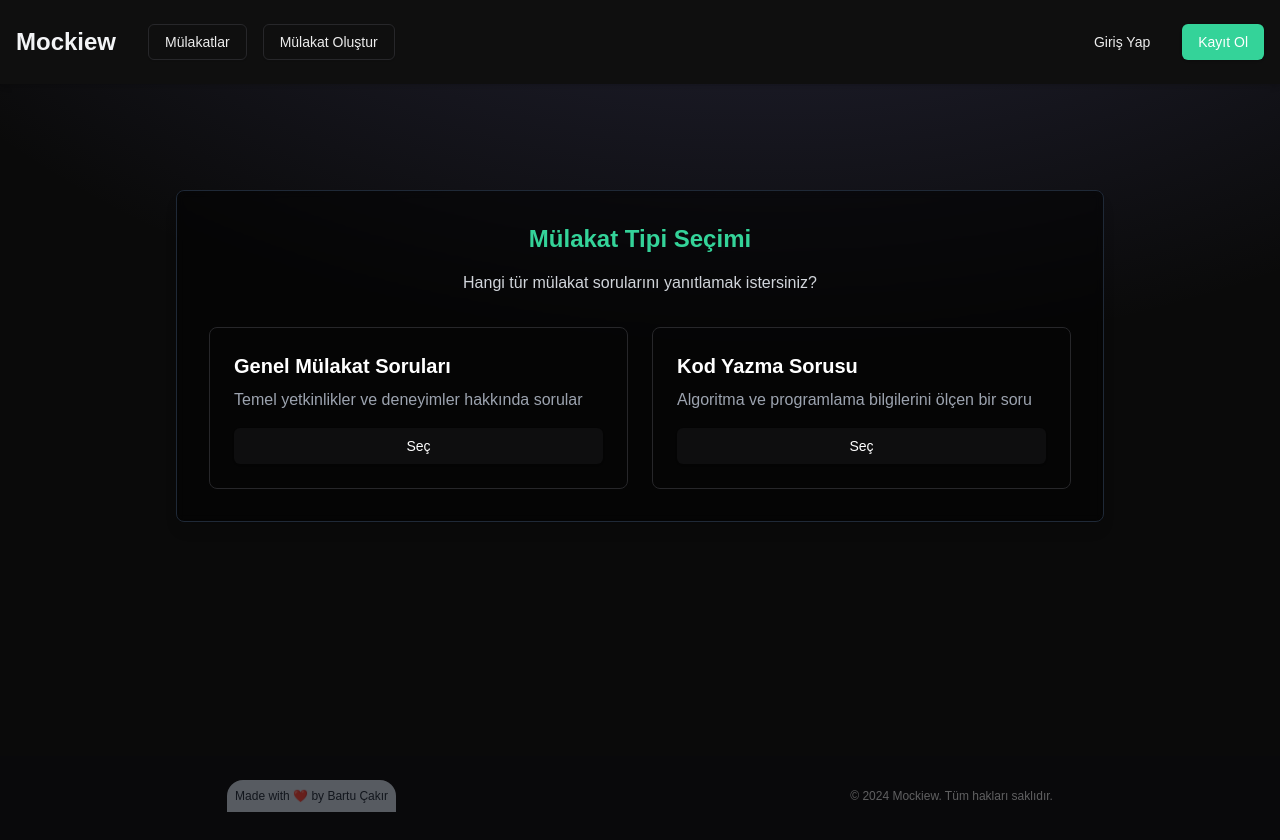
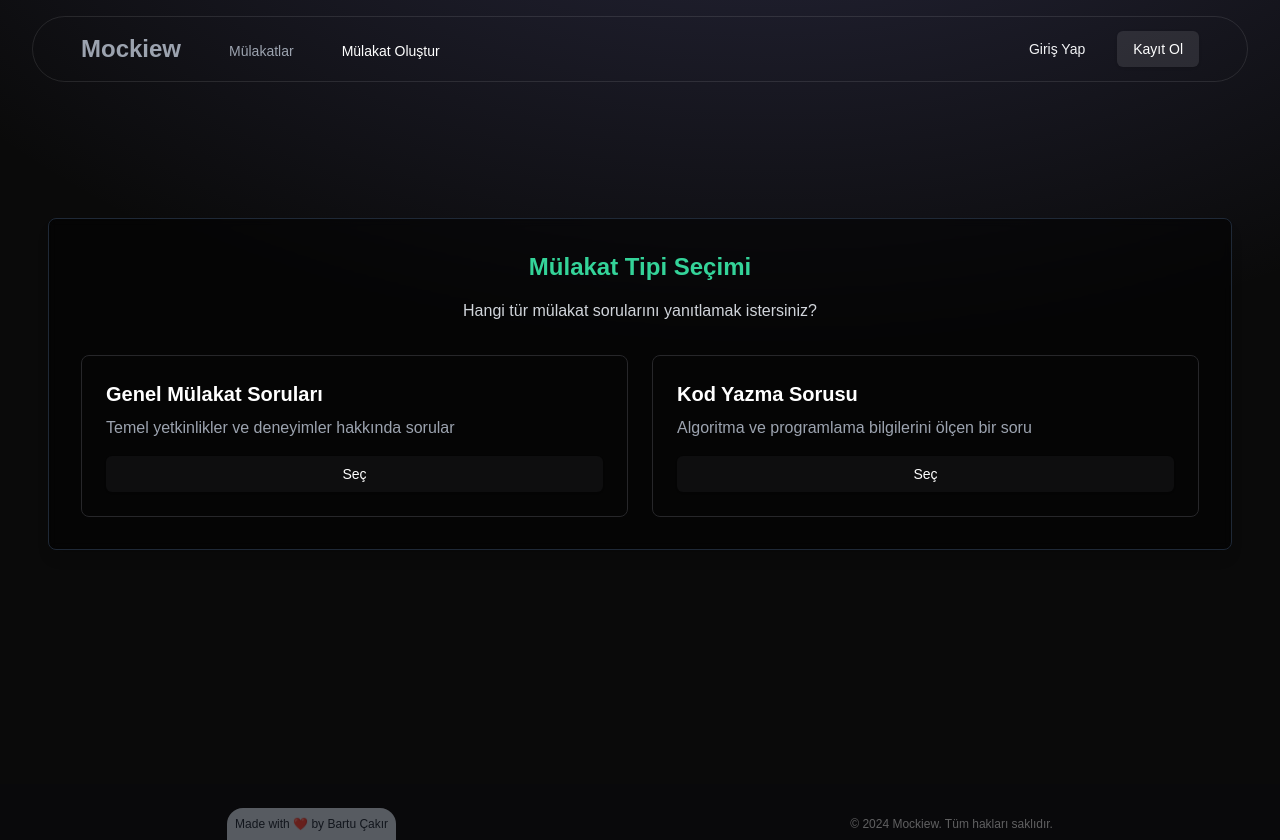
Before and after one commit to bartwo21/mockiew, a Next.js app: page /interview in a window 1280 px wide. Before the commit the page ends 812 px from the top, so only its background shows below. Built offline with nearby package versions, Linux system fonts and the light colour scheme; no server answers.

Commit message:
feat: new navbar ui, new code editor and output ui, resizable feature

```diff
--- a/src/app/globals.css
+++ b/src/app/globals.css
@@ -99,7 +99,7 @@ body {
 .bg-radial-gradient {
   background: radial-gradient(
     circle,
-    rgba(9, 9, 11, 0) 30%,
+    rgba(9, 9, 11, 0) 60%,
     rgba(9, 9, 11, 0.8) 90%
   );
 }
--- a/src/app/interview/page.tsx
+++ b/src/app/interview/page.tsx
@@ -92,7 +92,7 @@ export default function InterviewPage() {
   return (
     <div className="flex flex-col items-center justify-center lg:mt-8 mt-4 min-h-[60vh]">
       <BackgroundGradient />
-      <div className="w-full lg:w-3/4 flex flex-col px-4">
+      <div className="w-full lg:w-full flex flex-col px-12">
         <div className="grid w-full gap-2">
           {!interviewStarted ? (
             jobTitleState == null ? (
--- a/src/app/interviews/page.tsx
+++ b/src/app/interviews/page.tsx
@@ -18,7 +18,7 @@ export default async function page() {
   const interviews = email ? await getAllInterviews(email) : [];
 
   return (
-    <div className="flex flex-col items-center justify-center p-10 mx-auto relative h-full w-full bg-transparent">
+    <div className="flex flex-col items-center justify-center p-10 mx-auto h-full w-full bg-transparent">
       <div className="absolute top-0 z-[-2] w-full h-full bg-neutral-950 bg-[radial-gradient(ellipse_80%_80%_at_50%_-35%,rgba(120,119,198,0.15),rgba(255,255,255,0))]"></div>
       <h1 className="text-primary text-2xl text-left w-5/6 ml-8">
         Mülakatlarım
--- a/src/app/layout.tsx
+++ b/src/app/layout.tsx
@@ -39,7 +39,7 @@ export default async function RootLayout({
           className={`${geistSans.variable} ${geistMono.variable} antialiased flex flex-col min-h-screen`}
         >
           <Header session={session} />
-          <main className="flex-grow">
+          <main className="flex-grow mt-28">
             {children}
             <Toaster />
           </main>
--- a/src/app/page.tsx
+++ b/src/app/page.tsx
@@ -23,8 +23,8 @@ export default function LandingPage({ searchParams }: { searchParams: any }) {
         }
       />
 
-      <div className="absolute inset-0 bg-grid-pattern -mt-4"></div>
-      <div className="absolute inset-0 bg-radial-gradient"></div>
+      <div className="absolute inset-0 bg-grid-pattern -mt-28"></div>
+      <div className="absolute inset-0 bg-radial-gradient -mt-28"></div>
       <div className="absolute inset-0 z-20 hidden md:block">
         <CustomAvatar
           src="/avatar1.jpg"
@@ -47,7 +47,7 @@ export default function LandingPage({ searchParams }: { searchParams: any }) {
           iconRotation="right-16 -bottom-6 rotate-[135deg]"
         />
       </div>
-      <section className="relative flex items-center flex-col justify-center container mx-auto text-center mb-20 z-20 md:mt-32 mt-10 h-[40vh]">
+      <section className="relative flex items-center flex-col justify-center container mx-auto text-center mb-20 z-20 md:mt-32 mt-10 h-[50vh]">
         <h2 className="md:text-7xl text-4xl font-bold text-gray-100 mb-6">
           Mülakatlara Hazır Olun
         </h2>
--- a/src/components/interviews/ClientInterviewCard.tsx
+++ b/src/components/interviews/ClientInterviewCard.tsx
@@ -73,9 +73,9 @@ export default function ClientInterviewCard({ interview }: any) {
                 {loading ? (
                   <div className="flex justify-center items-center dark:invert pr-2 pl-1">
                     <span className="sr-only">Loading...</span>
-                    <div className="h-1 w-1 ml-1 bg-white rounded-full animate-bounce [animation-delay:-0.3s]"></div>
-                    <div className="h-1 w-1 ml-1 bg-white rounded-full animate-bounce [animation-delay:-0.15s]"></div>
-                    <div className="h-1 w-1 ml-1 bg-white rounded-full animate-bounce"></div>
+                    <div className="h-[2px] w-[2px] ml-1 bg-white rounded-full animate-bounce [animation-delay:-0.3s]"></div>
+                    <div className="h-[2px] w-[2px] ml-1 bg-white rounded-full animate-bounce [animation-delay:-0.15s]"></div>
+                    <div className="h-[2px] w-[2px] ml-1 bg-white rounded-full animate-bounce"></div>
                   </div>
                 ) : (
                   <>
--- a/src/components/navbar/header.tsx
+++ b/src/components/navbar/header.tsx
@@ -7,12 +7,22 @@ import { usePathname, useRouter } from "next/navigation";
 
 export default function Header({ session }: { session: any }) {
   const [isMenuOpen, setIsMenuOpen] = useState(false);
+  const [isScrolled, setIsScrolled] = useState(false);
   const pathname = usePathname();
   const router = useRouter();
 
   useEffect(() => {
     setIsMenuOpen(false);
   }, [pathname]);
+
+  useEffect(() => {
+    const handleScroll = () => {
+      setIsScrolled(window.scrollY > 20);
+    };
+
+    window.addEventListener("scroll", handleScroll);
+    return () => window.removeEventListener("scroll", handleScroll);
+  }, []);
 
   const handleNavigation = (href: string) => {
     if (pathname === href) {
@@ -23,40 +33,70 @@ export default function Header({ session }: { session: any }) {
   };
 
   return (
-    <header
-      className={`w-full py-6 shadow-md z-10 ${
-        pathname === "/" ? "bg-[#09090B]" : "bg-[#0f0f0f]"
+    <header className="fixed top-0 left-0 right-0 z-50">
+      <div className="container mx-auto px-8">
+        <nav
+          className={`mt-4 transition-all duration-300 ${
+            isScrolled
+              ? "bg-slate-500/10 backdrop-blur-md shadow-lg border-slate-500/10"
+              : "bg-transparent border-white/10"
+          } rounded-full border`}
+        >
+          <div className="flex justify-between items-center py-3 px-12">
+            <div className="flex items-center gap-8">
+              <div
+                onClick={() => handleNavigation("/")}
+                className="cursor-pointer"
+              >
+                <span
+                  className={`text-2xl font-bold ${
+                    pathname === "/" ? "text-gray-100" : "text-gray-400"
                   }`}
                 >
-      <nav className="container mx-auto flex justify-between items-center px-4">
-        <div className="flex items-center gap-8 justify-center">
-          <div onClick={() => handleNavigation("/")} className="cursor-pointer">
-            <span className="text-2xl font-bold text-gray-100">Mockiew</span>
+                  Mockiew
+                </span>
               </div>
-          <div className="flex items-center gap-4">
+              <div className="hidden md:flex items-center gap-4 mt-1">
                 <div
                   onClick={() => handleNavigation("/interviews")}
-              className="hidden md:block cursor-pointer"
+                  className="cursor-pointer"
                 >
-              <Button variant="outline">Mülakatlar</Button>
+                  <Button
+                    variant="ghost"
+                    className={`text-gray-400 hover:text-white ${
+                      pathname === "/interviews" ? "text-white" : ""
+                    }`}
+                  >
+                    Mülakatlar
+                  </Button>
                 </div>
                 <div
                   onClick={() => handleNavigation("/interview")}
-              className="hidden md:block cursor-pointer"
+                  className="cursor-pointer"
                 >
-              <Button variant="outline">Mülakat Oluştur</Button>
+                  <Button
+                    variant="ghost"
+                    className={`text-gray-400 hover:text-white ${
+                      pathname === "/interview" ? "text-white" : ""
+                    }`}
+                  >
+                    Mülakat Oluştur
+                  </Button>
                 </div>
               </div>
             </div>
 
-        <div className="hidden md:flex">
+            <div className="hidden md:flex items-center gap-4">
               {!session?.user ? (
                 <>
                   <div
                     onClick={() => handleNavigation("/sign-in")}
                     className="cursor-pointer"
                   >
-                <Button className="md:mr-4 mr-0" variant="ghost">
+                    <Button
+                      variant="ghost"
+                      className="text-gray-100 hover:text-white"
+                    >
                       Giriş Yap
                     </Button>
                   </div>
@@ -64,12 +104,14 @@ export default function Header({ session }: { session: any }) {
                     onClick={() => handleNavigation("/sign-up")}
                     className="cursor-pointer"
                   >
-                <Button className="text-white">Kayıt Ol</Button>
+                    <Button className="bg-white/10 hover:bg-white/20 text-white">
+                      Kayıt Ol
+                    </Button>
                   </div>
                 </>
               ) : (
-            <div className="flex items-center gap-x-3 text-sm">
-              <p className="bg-zinc-700 p-[7px] px-4 rounded">
+                <div className="flex items-center gap-x-3">
+                  <p className="bg-white/10 p-2 px-4 rounded-full text-gray-100">
                     {session?.user?.name}
                   </p>
                   <Logout />
@@ -115,18 +157,19 @@ export default function Header({ session }: { session: any }) {
                 )}
               </button>
             </div>
-      </nav>
+          </div>
 
           {isMenuOpen && (
-        <div className="md:hidden px-4 flex justify-center gap-4 mt-4 items-center">
-          <p className="text-zinc-700 p-[7px] lg:px-4 px-0 rounded w-full text-left lg:text-center">
-            {session?.user?.name}
-          </p>
+            <div className="md:hidden px-6 py-4 border-t border-white/10">
+              <div className="flex flex-col gap-4">
                 <div
                   onClick={() => handleNavigation("/interviews")}
-            className="w-24 cursor-pointer"
+                  className="cursor-pointer"
                 >
-            <Button variant="outline" className="w-full">
+                  <Button
+                    variant="ghost"
+                    className="w-full text-gray-100 hover:text-white"
+                  >
                     Mülakatlar
                   </Button>
                 </div>
@@ -134,26 +177,37 @@ export default function Header({ session }: { session: any }) {
                   <>
                     <div
                       onClick={() => handleNavigation("/sign-in")}
-                className="w-24 cursor-pointer"
+                      className="cursor-pointer"
                     >
-                <Button className="w-full" variant="ghost">
+                      <Button
+                        variant="ghost"
+                        className="w-full text-gray-100 hover:text-white"
+                      >
                         Giriş Yap
                       </Button>
                     </div>
                     <div
                       onClick={() => handleNavigation("/sign-up")}
-                className="w-24 cursor-pointer"
+                      className="cursor-pointer"
                     >
-                <Button className="w-full text-white">Kayıt Ol</Button>
+                      <Button className="w-full bg-white/10 hover:bg-white/20 text-white">
+                        Kayıt Ol
+                      </Button>
                     </div>
                   </>
                 ) : (
-            <div>
+                  <div className="flex flex-col gap-4">
+                    <p className="bg-white/10 p-2 px-4 rounded-full text-gray-100 text-center">
+                      {session?.user?.name}
+                    </p>
                     <Logout />
                   </div>
                 )}
               </div>
+            </div>
           )}
+        </nav>
+      </div>
     </header>
   );
 }
```
Also changed, not shown: src/components/interview/CodeEditor/CodeEditor.tsx (+53 -7 lines), src/components/interview/CodeEditor/Output.tsx (+34 -5 lines), src/components/interview/CodingInterviewForm.tsx (+5 -14 lines). Lines whose indentation alone changed are shown as unchanged.
